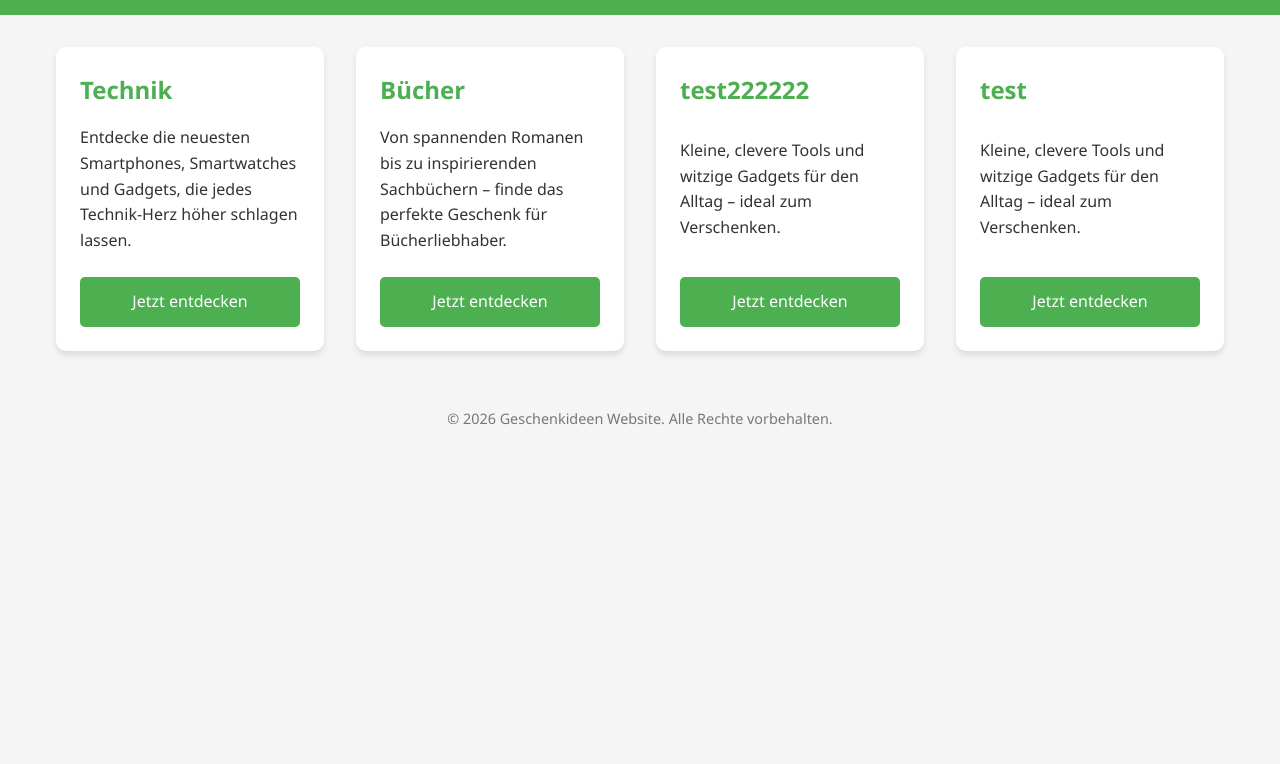
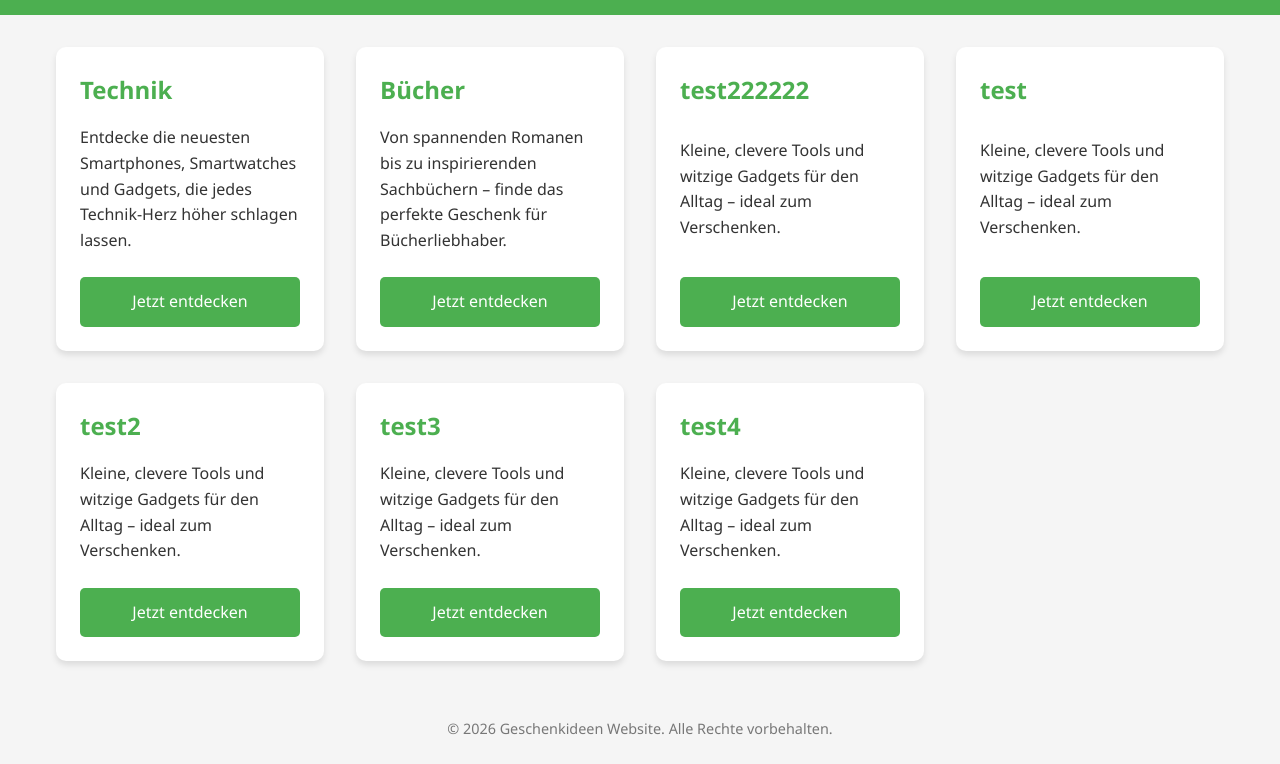
Before and after one commit to techland8/.github.io, a plain HTML site: page index.html in a window 1280 px wide. Shown: the part 113-877 px from the top of the page. Before the commit the page ends 800 px from the top, so only its background shows below. Drawn offline with Linux system fonts and the light colour scheme.

Commit message:
Update index.html

```diff
--- a/index.html
+++ b/index.html
@@ -111,6 +111,24 @@
             <p>Kleine, clevere Tools und witzige Gadgets für den Alltag – ideal zum Verschenken.</p>
             <a href="https://www.amazon.de/s?k=gadgets+geschenk" target="_blank">Jetzt entdecken</a>
         </div>
+
+        <div class="category">
+            <h2>test2</h2>
+            <p>Kleine, clevere Tools und witzige Gadgets für den Alltag – ideal zum Verschenken.</p>
+            <a href="https://www.amazon.de/s?k=gadgets+geschenk" target="_blank">Jetzt entdecken</a>
+        </div>
+
+        <div class="category">
+            <h2>test3</h2>
+            <p>Kleine, clevere Tools und witzige Gadgets für den Alltag – ideal zum Verschenken.</p>
+            <a href="https://www.amazon.de/s?k=gadgets+geschenk" target="_blank">Jetzt entdecken</a>
+        </div>
+
+        <div class="category">
+            <h2>test4</h2>
+            <p>Kleine, clevere Tools und witzige Gadgets für den Alltag – ideal zum Verschenken.</p>
+            <a href="https://www.amazon.de/s?k=gadgets+geschenk" target="_blank">Jetzt entdecken</a>
+        </div>
     </main>
 
     <footer>
```
